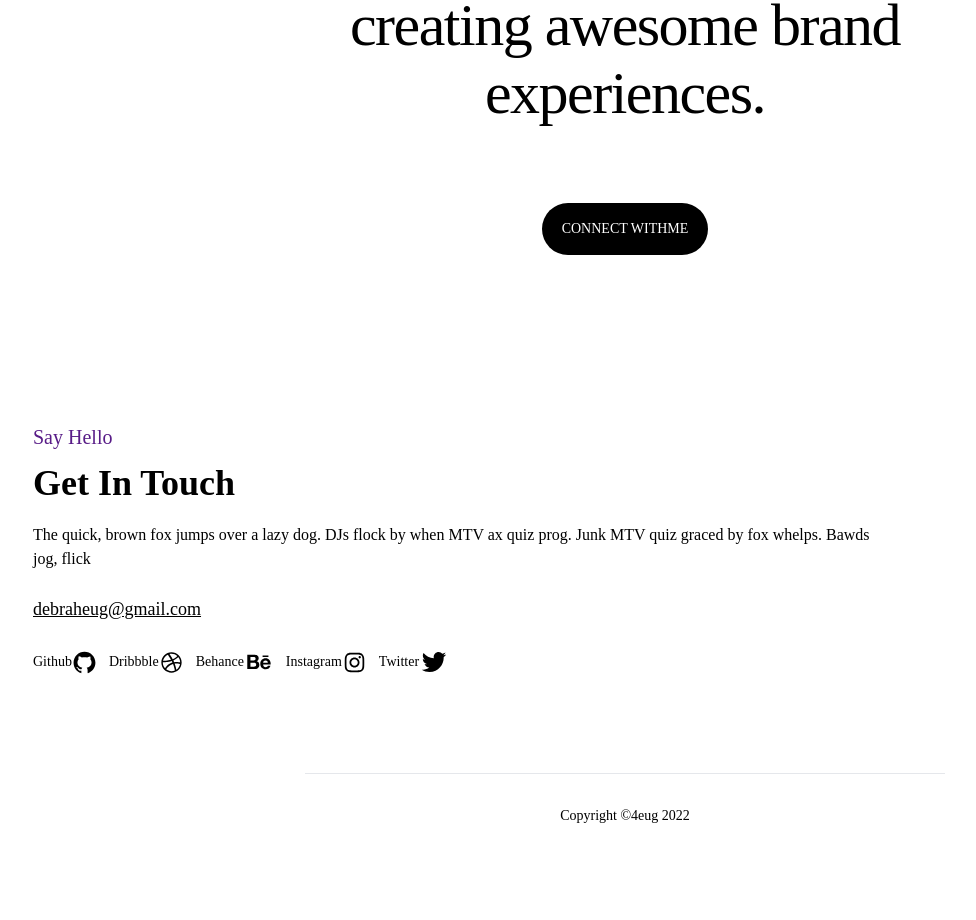
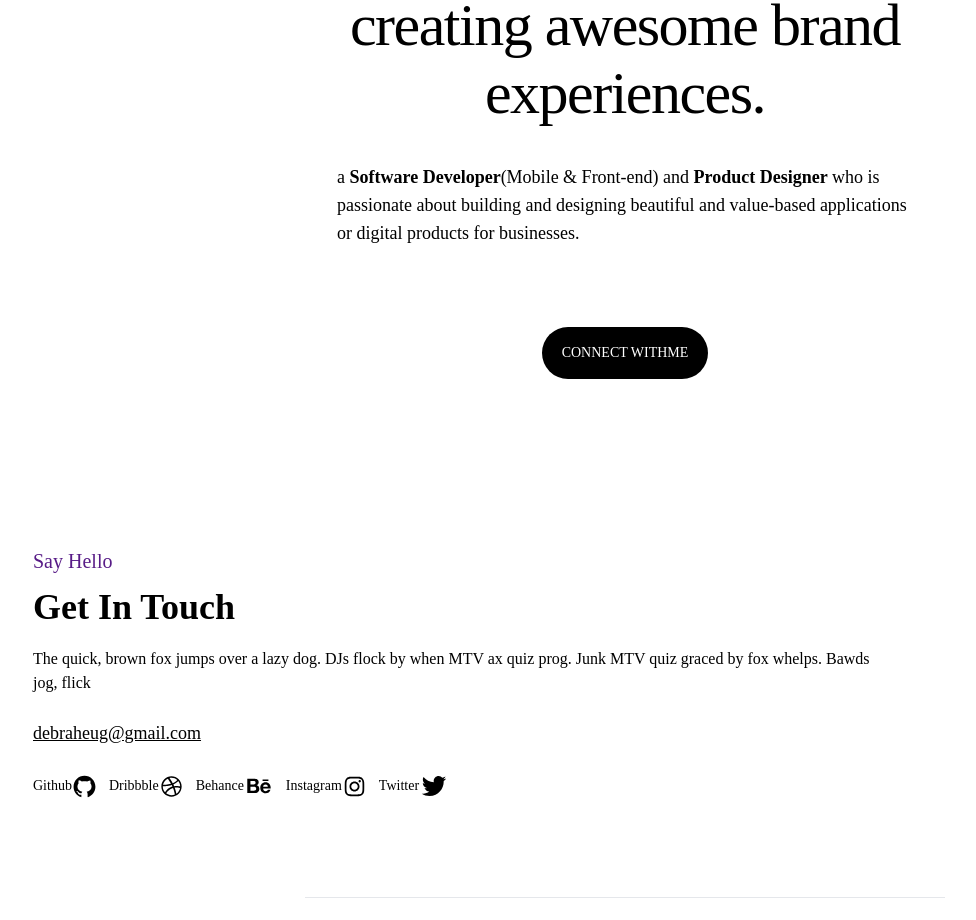
Before and after one commit to 4eug/Old-Portfolio, a Next.js app: page / in a window 1280 px wide. Shown: the part 4120-5040 px from the top of the page, without its empty margins (15-991 px from the left). Before the commit the page ends 4962 px from the top, so only its background shows below. Built offline with nearby package versions, Linux system fonts and the light colour scheme.

Commit message:
About Page

```diff
--- a/components/About/About.jsx
+++ b/components/About/About.jsx
@@ -18,6 +18,15 @@ const About = () => {
           <h3 className="text-4xl md:text-6xl text-center mt-2 leading-16 tracking-tight font-normal">
           experiences.
           </h3>
+          <div className="flex justify-center items-center">
+          <p className='mt-10 text-start text-lg max-w-xl'>
+          a <span className="font-bold">Software Developer</span>(Mobile & Front-end) and <span className="font-bold">Product Designer </span>
+          who is passionate about building and designing beautiful
+          and value-based applications or digital
+          products for businesses.
+              </p>
+          </div>
+
           <button className="black text-white mt-20 mb-10">
           CONNECT WITHME
           </button>
```
